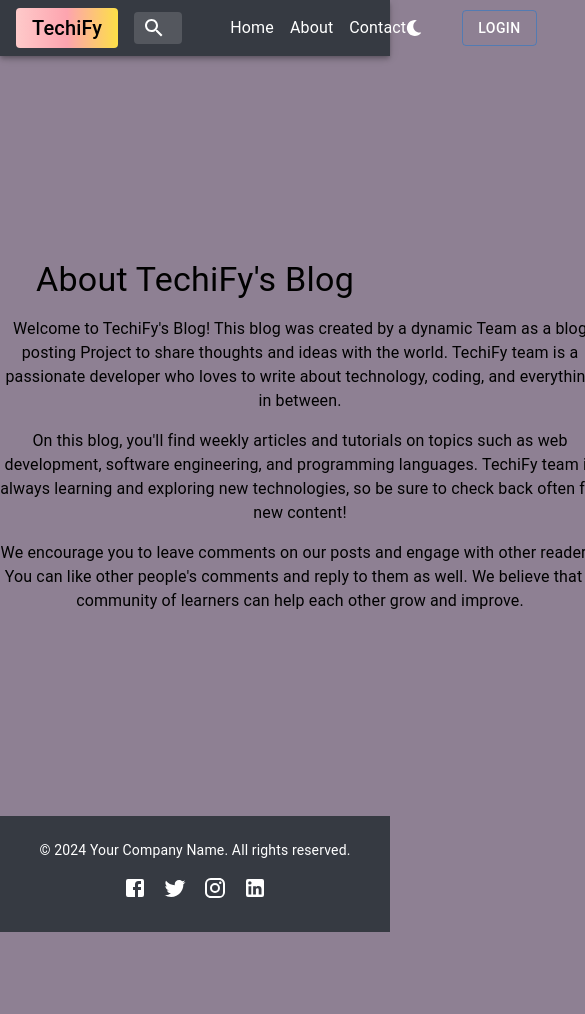
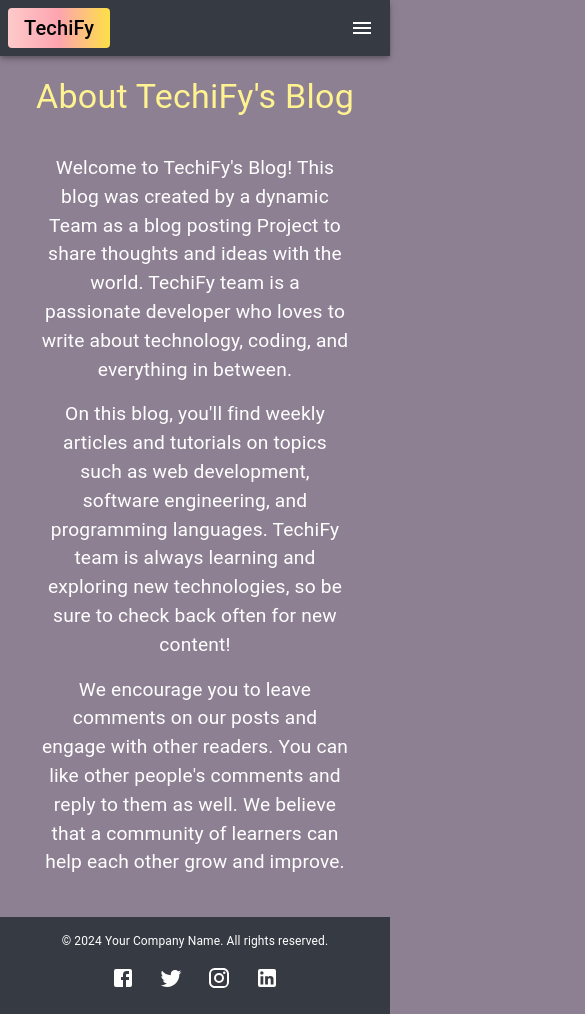
Before and after one commit to 9090856788/Blog-Application, a React (Vite) app in the folder Client/: page /about in a window 390 px wide. Shown: the whole page, 585 px wide, since content can reach past the window. Before the commit the page ends 932 px from the top, so only its background shows below. Built offline with nearby package versions, Linux system fonts and the light colour scheme.

Commit message:
Make above page responsive for all devices.

```diff
--- a/Client/src/components/Footer.jsx
+++ b/Client/src/components/Footer.jsx
@@ -11,24 +11,37 @@ const Footer = () => {
         flexDirection: "column",
         alignItems: "center",
         justifyContent: "center",
-        py: 3,
-        px: 2,
+        py: { xs: 2, sm: 3 },
+        px: { xs: 1, sm: 2 },
         mt: "auto",
         backgroundColor: "#363a42",
         color: "#fff",
       }}
     >
-      <Typography variant="body2" sx={{ mb: 1 }}>
+      <Typography
+        variant="body2"
+        sx={{
+          mb: 1,
+          textAlign: "center",
+          fontSize: { xs: "0.75rem", sm: "1rem" },
+        }}
+      >
         &copy; {new Date().getFullYear()} Your Company Name. All rights
         reserved.
       </Typography>
-      <Box>
+      <Box
+        sx={{
+          display: "flex",
+          justifyContent: "center",
+          flexWrap: "wrap",
+        }}
+      >
         <IconButton
           component="a"
           href="https://www.facebook.com"
           target="_blank"
           rel="noopener noreferrer"
-          sx={{ color: "#fff" }}
+          sx={{ color: "#fff", mx: { xs: 0.5, sm: 1 } }}
         >
           <Facebook />
         </IconButton>
@@ -37,7 +50,7 @@ const Footer = () => {
           href="https://www.twitter.com"
           target="_blank"
           rel="noopener noreferrer"
-          sx={{ color: "#fff" }}
+          sx={{ color: "#fff", mx: { xs: 0.5, sm: 1 } }}
         >
           <Twitter />
         </IconButton>
@@ -46,7 +59,7 @@ const Footer = () => {
           href="https://www.instagram.com"
           target="_blank"
           rel="noopener noreferrer"
-          sx={{ color: "#fff" }}
+          sx={{ color: "#fff", mx: { xs: 0.5, sm: 1 } }}
         >
           <Instagram />
         </IconButton>
@@ -55,7 +68,7 @@ const Footer = () => {
           href="https://www.linkedin.com"
           target="_blank"
           rel="noopener noreferrer"
-          sx={{ color: "#fff" }}
+          sx={{ color: "#fff", mx: { xs: 0.5, sm: 1 } }}
         >
           <LinkedIn />
         </IconButton>
--- a/Client/src/components/Header.jsx
+++ b/Client/src/components/Header.jsx
@@ -1,19 +1,65 @@
 /* eslint-disable no-unused-vars */
-import React from "react";
+import React, { useState } from "react";
 import { alpha } from "@mui/material/styles";
 import { FaMoon } from "react-icons/fa";
 import { Link } from "react-router-dom";
 import SearchIcon from "@mui/icons-material/Search";
+import MenuIcon from "@mui/icons-material/Menu";
 import InputBase from "@mui/material/InputBase";
-import { Box, AppBar, Toolbar, Typography, Button } from "@mui/material";
+import {
+  Box,
+  AppBar,
+  Toolbar,
+  Typography,
+  Button,
+  IconButton,
+  Drawer,
+  List,
+  ListItem,
+  ListItemText,
+} from "@mui/material";
 
 const Header = () => {
+  const [drawerOpen, setDrawerOpen] = useState(false);
+
+  const toggleDrawer = (open) => (event) => {
+    if (
+      event.type === "keydown" &&
+      (event.key === "Tab" || event.key === "Shift")
+    ) {
+      return;
+    }
+    setDrawerOpen(open);
+  };
+
+  const drawerList = () => (
+    <Box
+      sx={{ width: 250 }}
+      role="presentation"
+      onClick={toggleDrawer(false)}
+      onKeyDown={toggleDrawer(false)}
+    >
+      <List>
+        {["Home", "About", "Contact", "Login"].map((text) => (
+          <ListItem
+            button
+            key={text}
+            component={Link}
+            to={`/${text.toLowerCase()}`}
+          >
+            <ListItemText primary={text} />
+          </ListItem>
+        ))}
+      </List>
+    </Box>
+  );
+
   return (
+    <>
       <AppBar
         position="sticky"
         sx={{
           backgroundColor: "#363a42",
-        maxHeight: "500px",
           zIndex: (theme) => theme.zIndex.drawer + 1, // Ensure the header is above other content
         }}
       >
@@ -22,6 +68,7 @@ const Header = () => {
             display: "flex",
             justifyContent: "space-between",
             alignItems: "center",
+            padding: { xs: 1, sm: 2 },
           }}
         >
           <Link to="/" style={{ textDecoration: "none" }}>
@@ -46,6 +93,7 @@ const Header = () => {
                 color: "black",
                 cursor: "pointer",
                 textDecoration: "none", // Ensure textDecoration is none
+                fontSize: { xs: "1.25rem", sm: "1.5rem" }, // Responsive font size
               }}
               variant="h6"
               component="span"
@@ -56,9 +104,11 @@ const Header = () => {
           <Box
             sx={{
               position: "relative",
-            marginLeft: 2,
-            display: "flex",
+              marginLeft: { xs: 0, sm: 2 },
+              display: { xs: "none", sm: "flex" },
               alignItems: "center",
+              width: { xs: "100%", sm: "auto" },
+              marginTop: { xs: 1, sm: 0 },
             }}
           >
             <Box
@@ -68,7 +118,6 @@ const Header = () => {
                 backgroundColor: (theme) =>
                   alpha(theme.palette.common.white, 0.15),
                 marginRight: 2,
-              marginLeft: 0,
                 width: "100%",
               }}
             >
@@ -102,9 +151,20 @@ const Header = () => {
               />
             </Box>
           </Box>
-        <Box sx={{ display: "flex", alignItems: "center", marginLeft: 2 }}>
+          <Box
+            sx={{
+              display: { xs: "none", sm: "flex" },
+              alignItems: "center",
+              marginLeft: { xs: 0, sm: 2 },
+              flexDirection: { xs: "column", sm: "row" },
+              width: { xs: "100%", sm: "auto" },
+              marginTop: { xs: 1, sm: 0 },
+            }}
+          >
             <Link to="/" style={{ textDecoration: "none" }}>
-            <Typography sx={{ marginLeft: 2, color: "white" }}>Home</Typography>
+              <Typography sx={{ marginLeft: 2, color: "white" }}>
+                Home
+              </Typography>
             </Link>
             <Link to="/about" style={{ textDecoration: "none" }}>
               <Typography sx={{ marginLeft: 2, color: "white" }}>
@@ -117,16 +177,42 @@ const Header = () => {
               </Typography>
             </Link>
           </Box>
-        <Box sx={{ display: "flex", alignItems: "center" }}>
+          <Box
+            sx={{
+              display: { xs: "none", sm: "flex" },
+              alignItems: "center",
+              marginTop: { xs: 1, sm: 0 },
+            }}
+          >
             <FaMoon />
             <Link to="/login">
-            <Button variant="outlined" sx={{ marginLeft: 5, color: "white" }}>
+              <Button
+                variant="outlined"
+                sx={{
+                  marginLeft: { xs: 2, sm: 5 },
+                  color: "white",
+                  padding: { xs: "4px 8px", sm: "6px 16px" }, // Responsive padding
+                }}
+              >
                 Login
               </Button>
             </Link>
           </Box>
+          <IconButton
+            color="inherit"
+            aria-label="open drawer"
+            edge="start"
+            onClick={toggleDrawer(true)}
+            sx={{ display: { xs: "flex", sm: "none" } }}
+          >
+            <MenuIcon />
+          </IconButton>
         </Toolbar>
       </AppBar>
+      <Drawer anchor="right" open={drawerOpen} onClose={toggleDrawer(false)}>
+        {drawerList()}
+      </Drawer>
+    </>
   );
 };
 
--- a/Client/src/pages/About.jsx
+++ b/Client/src/pages/About.jsx
@@ -9,41 +9,43 @@ const About = () => {
       <Box
         sx={{
           width: "100%",
-          height: "90vh",
+          minHeight: "100vh",
           display: "flex",
           flexDirection: "column",
           justifyContent: "center",
           alignItems: "center",
           backgroundColor: "#363a9",
+          color: "#fff",
+          padding: "20px", // Added padding for better spacing
         }}
       >
-        <Typography variant="h4" sx={{ marginBottom: 2 }}>
+        <Typography variant="h4" sx={{ marginBottom: 2, color: "#fff391" }}>
           About TechiFy's Blog
         </Typography>
 
         <Box
           sx={{
-            width: 600,
-            height: "auto",
+            width: "100%",
+            maxWidth: 800, // Adjusted max width for larger screens
+            padding: "20px", // Added padding for better spacing
             textAlign: "center",
-            margin: "0 auto",
           }}
         >
-          <Typography sx={{ marginBottom: 2 }}>
+          <Typography sx={{ marginBottom: 2, fontSize: "1.2rem" }}>
             Welcome to TechiFy's Blog! This blog was created by a dynamic Team
             as a blog posting Project to share thoughts and ideas with the
             world. TechiFy team is a passionate developer who loves to write
             about technology, coding, and everything in between.
           </Typography>
 
-          <Typography sx={{ marginBottom: 2 }}>
+          <Typography sx={{ marginBottom: 2, fontSize: "1.2rem" }}>
             On this blog, you'll find weekly articles and tutorials on topics
             such as web development, software engineering, and programming
             languages. TechiFy team is always learning and exploring new
             technologies, so be sure to check back often for new content!
           </Typography>
 
-          <Typography>
+          <Typography sx={{ fontSize: "1.2rem" }}>
             We encourage you to leave comments on our posts and engage with
             other readers. You can like other people's comments and reply to
             them as well. We believe that a community of learners can help each
--- a/Client/src/pages/Login.jsx
+++ b/Client/src/pages/Login.jsx
@@ -28,12 +28,14 @@ const LoginPage = () => {
     <Box
       sx={{
         display: "flex",
-        height: "90vh",
+        minHeight: "100vh",
+        backgroundColor: "#ffffff", // Background color for the whole page
       }}
     >
       <Box
         sx={{
           flex: 1,
+          display: { xs: "none", sm: "block" }, // Hide on small screens
           backgroundImage: `url(${backgroundImage})`,
           backgroundSize: "cover",
           backgroundPosition: "center",
@@ -45,15 +47,15 @@ const LoginPage = () => {
           display: "flex",
           justifyContent: "center",
           alignItems: "center",
-          backgroundColor: "white", // Optional: Adds some transparency to the background
         }}
       >
-        <Container>
+        <Container maxWidth="sm">
+          {" "}
+          {/* Limit container width for better readability */}
           <Paper
             elevation={3}
             sx={{
               padding: 3,
-              backgroundColor: "transparent",
               maxWidth: 400,
               width: "100%",
               display: "flex",
--- a/Client/src/pages/SignUp.jsx
+++ b/Client/src/pages/SignUp.jsx
@@ -8,6 +8,8 @@ import {
   Container,
   Paper,
   Avatar,
+  useMediaQuery,
+  useTheme,
 } from "@mui/material";
 import { Link } from "react-router-dom"; // Assuming you use React Router for navigation
 import { Google } from "@mui/icons-material"; // Import Google icon from Material-UI icons
@@ -21,6 +23,9 @@ const SignUp = () => {
   const [email, setEmail] = useState("");
   const [password, setPassword] = useState("");
 
+  const theme = useTheme();
+  const isMobile = useMediaQuery(theme.breakpoints.down("sm"));
+
   const handleSignUp = () => {
     // Add your sign-up logic here
     console.log("Email:", email);
@@ -30,7 +35,7 @@ const SignUp = () => {
   return (
     <Box
       sx={{
-        backgroundImage: `url(${backgroundImage})`,
+        backgroundImage: isMobile ? "" : `url(${backgroundImage})`,
         backgroundSize: "cover",
         backgroundPosition: "center",
         width: "100%",
@@ -38,6 +43,7 @@ const SignUp = () => {
         display: "flex",
         justifyContent: "center",
         alignItems: "center",
+        backgroundColor: isMobile ? "#ffffff" : "transparent",
       }}
     >
       <Container>
```
Also changed, not shown: Client/src/pages/ForgotPassword.jsx (+7 -5 lines). Lines whose indentation alone changed are shown as unchanged.
